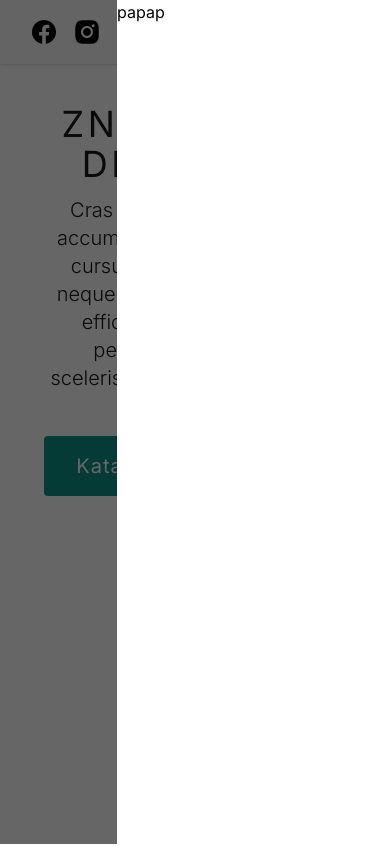
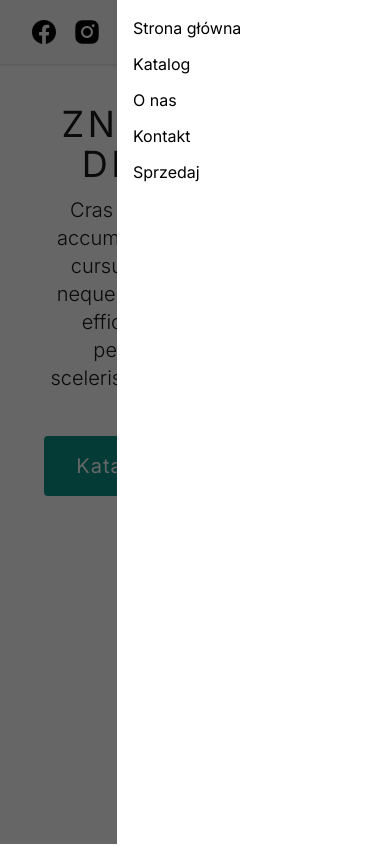
Before and after one commit to gandalf113/ecommerce-demo, a Next.js app: page / in a window 390 px wide. Shown: the top 846 px of the page. Built offline with nearby package versions, Linux system fonts and the light colour scheme.

Commit message:
Triggering the side menu from navbar

```diff
--- a/components/layout/Layout.js
+++ b/components/layout/Layout.js
@@ -1,12 +1,12 @@
 import React, { Fragment } from 'react'
 import Navbar from './Navbar'
 
-const Layout = props => {
+const Layout = ({ children, toggleSidebar }) => {
     return (
         <Fragment>
-            <Navbar />
+            <Navbar toggleSidebar={toggleSidebar} />
             <main>
-                {props.children}
+                {children}
             </main>
         </Fragment>
     )
--- a/components/layout/Navbar.js
+++ b/components/layout/Navbar.js
@@ -2,8 +2,9 @@ import React from 'react'
 import NavItem from '../ui/NavItem'
 import { SiFacebook } from 'react-icons/si'
 import { AiFillInstagram } from 'react-icons/ai'
+import { GiHamburgerMenu } from 'react-icons/gi'
 
-const NAVIGATION = [
+export const NAVIGATION = [
     {
         title: "Strona główna",
         link: "/"
@@ -26,7 +27,7 @@ const NAVIGATION = [
     },
 ]
 
-const Navbar = () => {
+const Navbar = ({ toggleSidebar }) => {
     return (
         <div className='z-20 w-full flex justify-between items-center shadow h-16 px-8 bg-zinc-50'>
             {/* Main navigation */}
@@ -41,6 +42,11 @@ const Navbar = () => {
                 <SiFacebook size={24} />
                 <AiFillInstagram size={30} />
             </div>
+
+            <button className='md:hidden block' onClick={toggleSidebar}>
+                <GiHamburgerMenu size={24} />
+            </button>
+
         </div>
     )
 }
--- a/components/layout/SideMenu.js
+++ b/components/layout/SideMenu.js
@@ -1,11 +1,19 @@
 import { AnimatePresence } from 'framer-motion'
 import React from 'react'
 import Sidebar from '../ui/Sidebar'
+import { NAVIGATION } from './Navbar'
+import Link from 'next/link'
 
 const SideMenu = ({ isOpen, handleClose }) => {
     return (
         <Sidebar isOpen={isOpen} handleClose={handleClose}>
-            papap
+            <div className='p-4 space-y-3'>
+                {NAVIGATION.map(nav => (
+                    <p onClick={handleClose}>
+                        <Link href={nav.link}>{nav.title}</Link>
+                    </p>
+                ))}
+            </div>
         </Sidebar>
     )
 }
--- a/pages/_app.js
+++ b/pages/_app.js
@@ -8,11 +8,15 @@ import '../styles/globals.css'
 function MyApp({ Component, pageProps }) {
   const [isSideMenuOpen, setIsSideMenuOpen] = useState(true);
 
+  const toggleSidemenu = () => {
+    setIsSideMenuOpen(!isSideMenuOpen);
+  }
+
   return (
     <LayoutProvider>
       <FilterContextProvider>
         {<SideMenu isOpen={isSideMenuOpen} handleClose={() => setIsSideMenuOpen(false)} />}
-        <Layout>
+        <Layout toggleSidebar={toggleSidemenu}>
           <Component {...pageProps} />
         </Layout>
       </FilterContextProvider>
```
